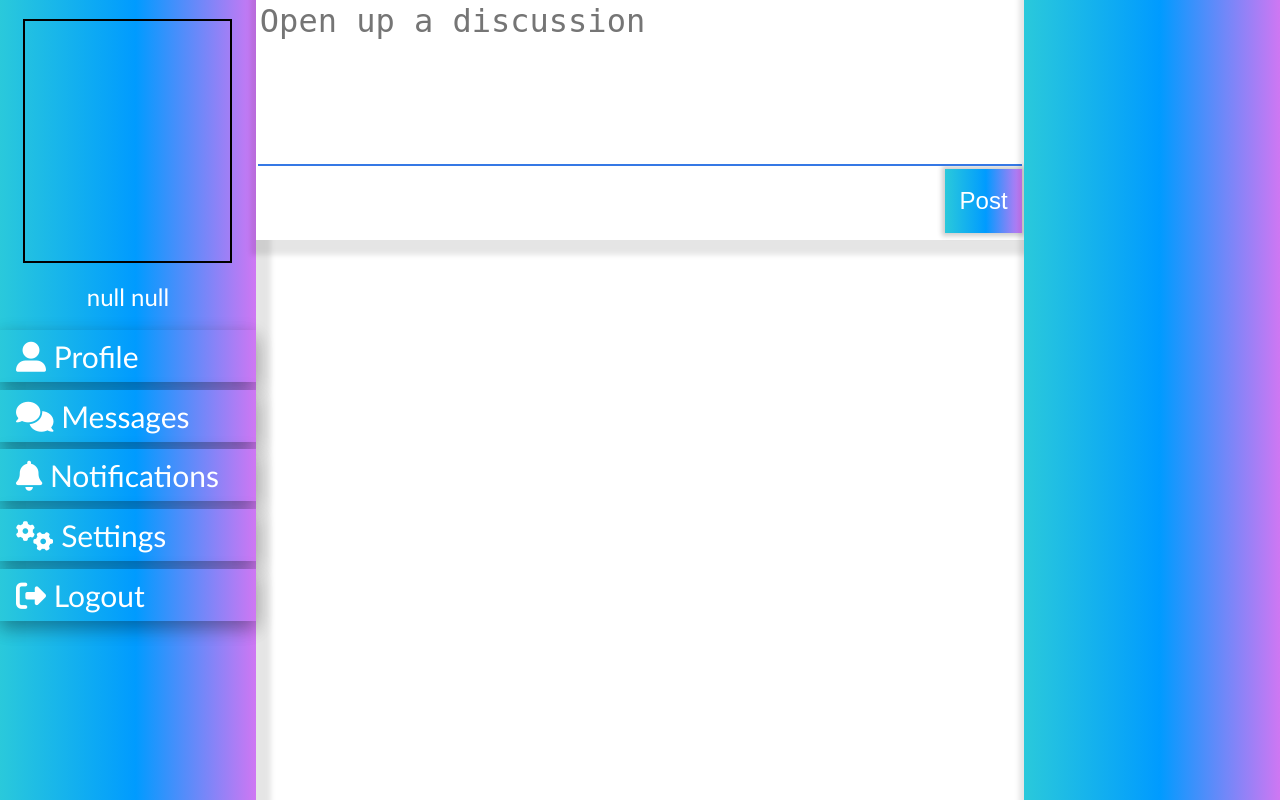
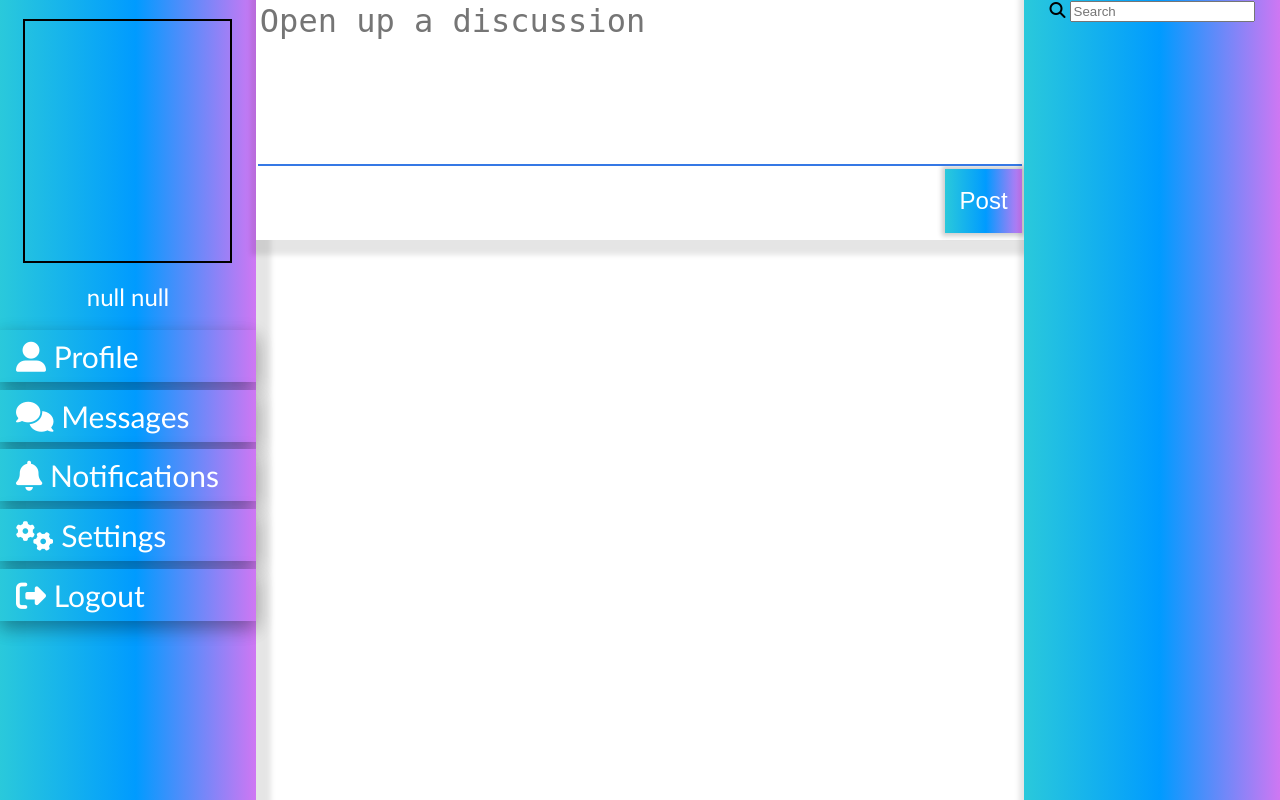
Before and after one commit to naseGaming/I-Social, a PHP site: page /home.php in a window 1280 px wide. Run offline with PHP 8.4, Linux system fonts and the light colour scheme; data that the repository does not hold is empty; some libraries are stand-ins or nearby versions.

Commit message:
Update home.php

```diff
--- a/home.php
+++ b/home.php
@@ -21,11 +21,11 @@
 			<br>
 			<br>
 			<ul>
-				<li class = "left-bar-items"><a class="inactives"><i class="fas fa-user-alt"></i> Profile</a></li>
-				<li class = "left-bar-items"><a class="inactives"><i class="fas fa-comments"></i> Messages</a></li>
-				<li class = "left-bar-items"><a class="inactives"><i class="fas fa-bell"></i> Notifications</a></li>
-				<li class = "left-bar-items"><a class="inactives"><i class="fas fa-cogs"></i> Settings</a></li>
-				<li class = "left-bar-items"><a class="inactives"><i class="fas fa-sign-out-alt"></i> Logout</a></li>
+				<li class = "left-bar-items"><a class = "inactives" id = "left-profile"><i class="fas fa-user-alt"></i> Profile</a></li>
+				<li class = "left-bar-items"><a class = "inactives" id = "left-messages"><i class="fas fa-comments"></i> Messages</a></li>
+				<li class = "left-bar-items"><a class = "inactives" id = "left-notfications"><i class="fas fa-bell"></i> Notifications</a></li>
+				<li class = "left-bar-items"><a class = "inactives" id = "left-settings"><i class="fas fa-cogs"></i> Settings</a></li>
+				<li class = "left-bar-items"><a class = "inactives" id = "left-logout"><i class="fas fa-sign-out-alt"></i> Logout</a></li>
 			</ul>
 		</div>
 		<div>
@@ -43,6 +43,10 @@
 			</div>
 		</div>
 		<div id = "right-bar" >
+			<a>
+				<i id = "search-icon" class="fas fa-search"></i>
+				<input type = "text" placeholder="Search" id = "search" class = "search" />
+			</a>
 		</div>
 	</body>
 </html>
```
